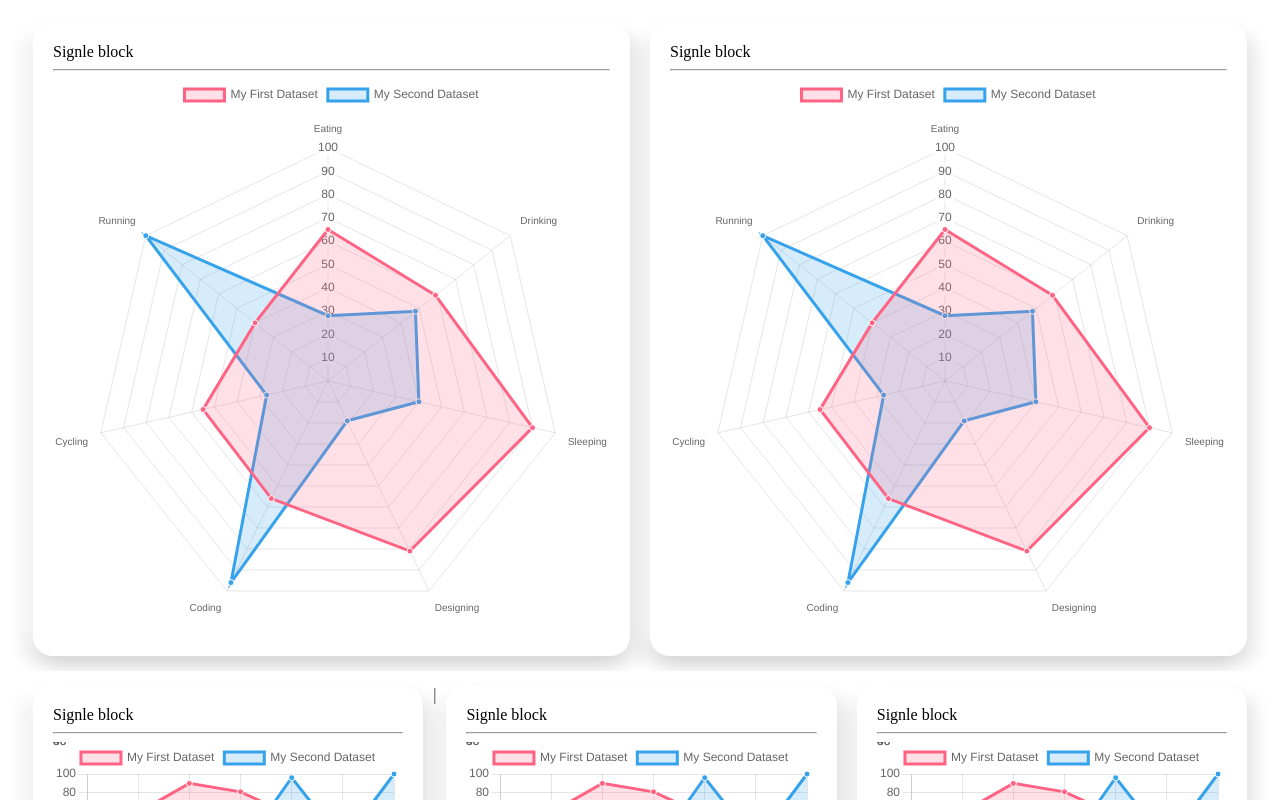
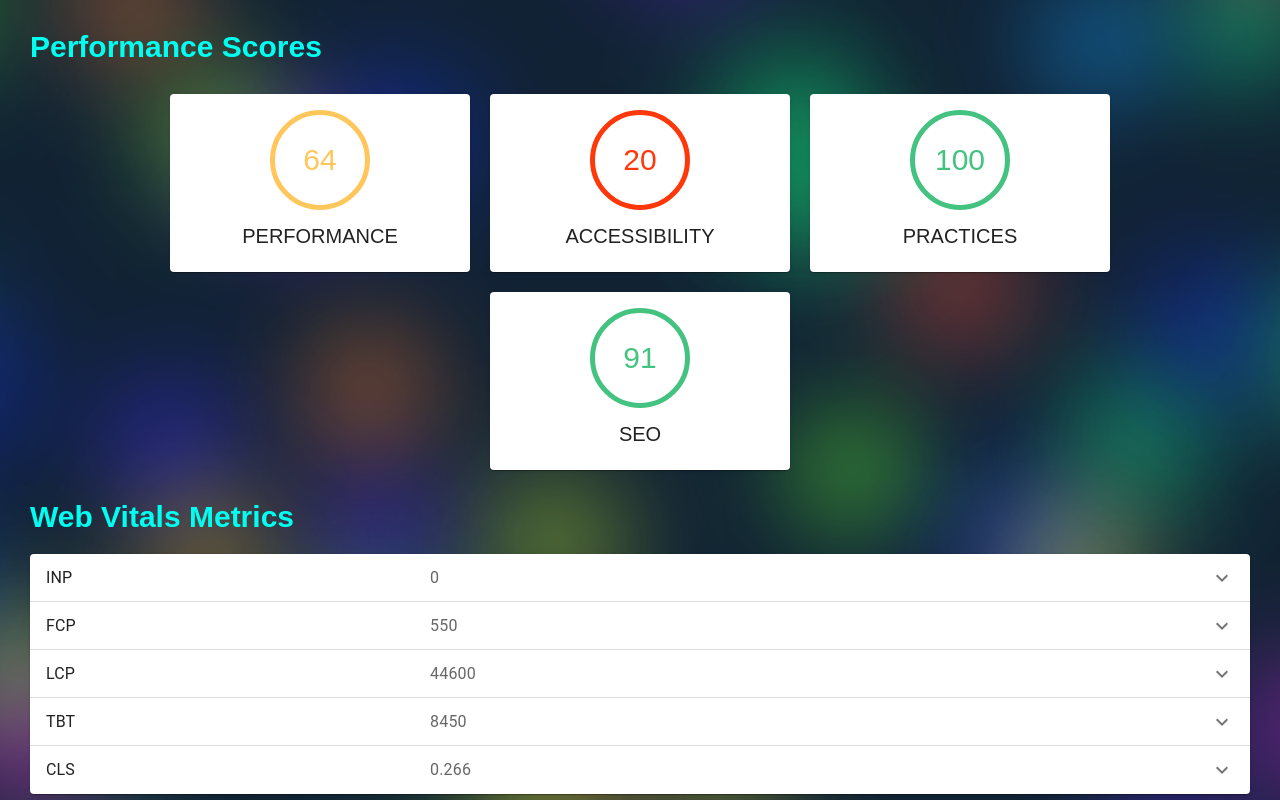
Before and after one commit to PetkevichVladislav/perfomance-analize-web, a Next.js app: page /report/1 in a window 1280 px wide. Shown: the top 800 px of the page. Built offline with nearby package versions, Linux system fonts and the light colour scheme.

Commit message:
add basic report

```diff
--- a/package.json
+++ b/package.json
@@ -14,6 +14,7 @@
     "@emotion/styled": "^11.11.5",
     "@mui/icons-material": "^5.15.19",
     "@mui/material": "^5.15.19",
+    "@tanstack/react-query": "^5.40.1",
     "chart.js": "^4.4.3",
     "next": "14.2.3",
     "react": "^18",
--- /dev/null
+++ b/src/app/getReport/[id]/route.ts
@@ -0,0 +1,22 @@
+import { NextRequest } from 'next/server';
+
+interface Context {
+  params: {
+    id: string;
+  };
+}
+
+export async function GET(_request: NextRequest, context: Context) {
+  console.log(context.params.id);
+
+  await new Promise((resolve) => setTimeout(() => resolve(''), 300));
+  return Response.json({
+    performance: {
+      performance: 64,
+      accessibility: 20,
+      practices: 100,
+      seo: 91,
+    },
+    metrics: { INP: 0, FCP: 550, LCP: 44600, TBT: 8450, CLS: 0.266 },
+  });
+}
--- a/src/app/layout.tsx
+++ b/src/app/layout.tsx
@@ -1,9 +1,9 @@
+'use client';
 import MainLayout from '@/components/Layouts/MainLayout/MainLayout';
 
-export const metadata = {
-  title: 'Revenue Rocket 🚀',
-  description: '<EPAM.AI> App for Performance Advices',
-};
+import { QueryClient, QueryClientProvider } from '@tanstack/react-query';
+
+const queryClient = new QueryClient();
 
 export default function RootLayout({
   children,
@@ -12,8 +12,13 @@ export default function RootLayout({
 }) {
   return (
     <html lang="en">
+      <head>
+        <title>Revenue Rocket 🚀</title>
+      </head>
       <body>
-        <MainLayout>{children}</MainLayout>
+        <QueryClientProvider client={queryClient}>
+          <MainLayout>{children}</MainLayout>
+        </QueryClientProvider>
       </body>
     </html>
   );
--- a/src/app/report/[id]/ReportParams.tsx
+++ /dev/null
@@ -1,3 +0,0 @@
-export interface ReportParams {
-  params: { id: string };
-}
--- a/src/app/report/[id]/page.tsx
+++ b/src/app/report/[id]/page.tsx
@@ -1,10 +1,135 @@
-import ChartBlock from '@/components/Charts/RadarChart/RadarChart';
-import { ReportParams } from './ReportParams';
+'use client';
+
+import {
+  Accordion,
+  AccordionDetails,
+  AccordionSummary,
+  Box,
+  Card,
+  CardContent,
+  Typography,
+} from '@mui/material';
+import ExpandMoreIcon from '@mui/icons-material/ExpandMore';
+import { useQuery } from '@tanstack/react-query';
+import React, { useState } from 'react';
+import '../../../components/Pages/MainPage/MainPage.scss';
+
+export interface ReportParams {
+  params: { id: string };
+}
 
 export default function Report({ params }: ReportParams) {
+  const [expanded, setExpanded] = useState<string | false>(false);
+  const { isPending, error, data } = useQuery({
+    queryKey: ['report'],
+    queryFn: () =>
+      fetch('/getReport/' + params.id, {
+        method: 'GET',
+        headers: { 'Content-Type': 'application/json' },
+      }).then((res) => res.json()),
+  });
+
+  if (isPending) {
+    return (
+      <Box
+        justifyContent="center"
+        alignItems="center"
+        display="flex"
+        sx={{
+          width: '100%',
+          minHeight: '98vh',
+          backgroundColor: '#053052',
+          flexDirection: 'column',
+        }}
+      >
+        <div className="loader"></div>
+        <p className="loader-text">Cloud computing... Please wait</p>
+      </Box>
+    );
+  }
+
+  if (error) {
+    window.location.href = '/report/' + params.id;
+  }
+
+  const handleChange =
+    (panel: string) => (event: React.SyntheticEvent, isExpanded: boolean) => {
+      setExpanded(isExpanded ? panel : false);
+    };
+
+  const metricsKeys = Object.keys(data.metrics);
+  const performanceKeys = Object.keys(data.performance);
   return (
-    <>
-      <ChartBlock />
-    </>
+    <Box className="report-container">
+      <Box className="report-block">
+        <Box className="report-block-title">Performance Scores</Box>
+        <Box className="performance-metrics">
+          {performanceKeys.map((performance) => {
+            return (
+              <Card key={performance} className="performance-card">
+                <CardContent
+                  sx={{
+                    alignItems: 'center',
+                    display: 'flex',
+                    justifyContent: 'center',
+                    flexDirection: 'column',
+                  }}
+                >
+                  <Box
+                    className="performance-score"
+                    sx={{
+                      color:
+                        data.performance[performance] < 50
+                          ? 'hsla(11,100%,52.2%,1)'
+                          : data.performance[performance] < 80
+                            ? 'hsla(39,100%,68%,1)'
+                            : 'hsl(148.09deg 51.4% 51.6%)',
+                    }}
+                  >
+                    {data.performance[performance]}
+                  </Box>
+                  <Box className="performance-name">
+                    {performance.toUpperCase()}
+                  </Box>
+                </CardContent>
+              </Card>
+            );
+          })}
+        </Box>
+      </Box>
+      <Box className="report-block">
+        <Box className="report-block-title">Web Vitals Metrics</Box>
+        <Box className="main-metrics">
+          {metricsKeys.map((metric) => {
+            return (
+              <Accordion
+                key={metric}
+                expanded={expanded === metric}
+                onChange={handleChange(metric)}
+              >
+                <AccordionSummary
+                  expandIcon={<ExpandMoreIcon />}
+                  aria-controls={`${metric}-content`}
+                  id={`${metric}-header`}
+                >
+                  <Typography sx={{ width: '33%', flexShrink: 0 }}>
+                    {metric}
+                  </Typography>
+                  <Typography sx={{ color: 'text.secondary' }}>
+                    {data.metrics[metric]}
+                  </Typography>
+                </AccordionSummary>
+                <AccordionDetails>
+                  <Typography>metric description</Typography>
+                </AccordionDetails>
+              </Accordion>
+            );
+          })}
+        </Box>
+      </Box>
+      <Box className="report-block">
+        <Box className="report-block-title">Revenue Savings</Box>
+      </Box>
+    </Box>
   );
 }
--- a/src/components/Pages/MainPage/MainPage.scss
+++ b/src/components/Pages/MainPage/MainPage.scss
@@ -195,3 +195,79 @@ head::after {
     transform: rotate(360deg) scale(18) translateX(20px);
   }
 }
+
+// report
+.report-container {
+  width: 100%;
+  min-height: 98vh;
+}
+
+.main-metrics {
+  display: flex;
+  justify-content: space-evenly;
+  padding: 0 20px;
+  flex-wrap: wrap;
+  flex-direction: column;
+}
+
+.metric-name {
+  font-size: 30px;
+}
+
+.metric-value {
+  font-size: 20px;
+  padding-top: 20px;
+}
+
+.report-block-title {
+  font-size: 30px;
+  font-weight: 600;
+  margin-bottom: 20px;
+  margin-left: 20px;
+  font-family: 'Poppins', sans-serif;
+  background: linear-gradient(
+    to left,
+    rgb(184, 150, 255) 80.5px,
+    rgb(0, 246, 255) 2.4px,
+    rgb(0, 255, 240) 40%
+  );
+  -webkit-background-clip: text;
+  -webkit-text-fill-color: transparent;
+}
+
+.report-block {
+  margin-top: 20px;
+}
+
+.performance-metrics {
+  display: flex;
+  flex-wrap: wrap;
+  align-items: center;
+  justify-content: center;
+}
+
+.performance-card {
+  max-width: 80%;
+  width: 300px;
+  margin: 10px;
+  display: flex;
+  flex-direction: column;
+  text-align: center;
+  align-items: center;
+}
+
+.performance-score {
+  font-size: 30px;
+  border: 5px solid;
+  border-radius: 50%;
+  width: 100px;
+  height: 100px;
+  display: flex;
+  align-items: center;
+  justify-content: center;
+}
+
+.performance-name {
+  font-size: 20px;
+  padding-top: 15px;
+}
--- a/src/components/Pages/MainPage/MainPage.tsx
+++ b/src/components/Pages/MainPage/MainPage.tsx
@@ -62,7 +62,7 @@ const MainPage: React.FC = () => {
       });
       const data = await response.json();
       console.log('Success:', data);
-      router.push('/report/123');
+      window.location.href = '/report/123';
     } catch (error) {
       console.error('Error:', error);
     }
@@ -145,7 +145,7 @@ const MainPage: React.FC = () => {
         {isProcessing && (
           <>
             <div className="loader"></div>
-            <p className="loader-text">Cloud computing... please wait</p>
+            <p className="loader-text">Cloud computing... Please wait</p>
           </>
         )}
       </div>
```
Also changed, not shown: 1 other file (tests, documents, lock files or other folders).
